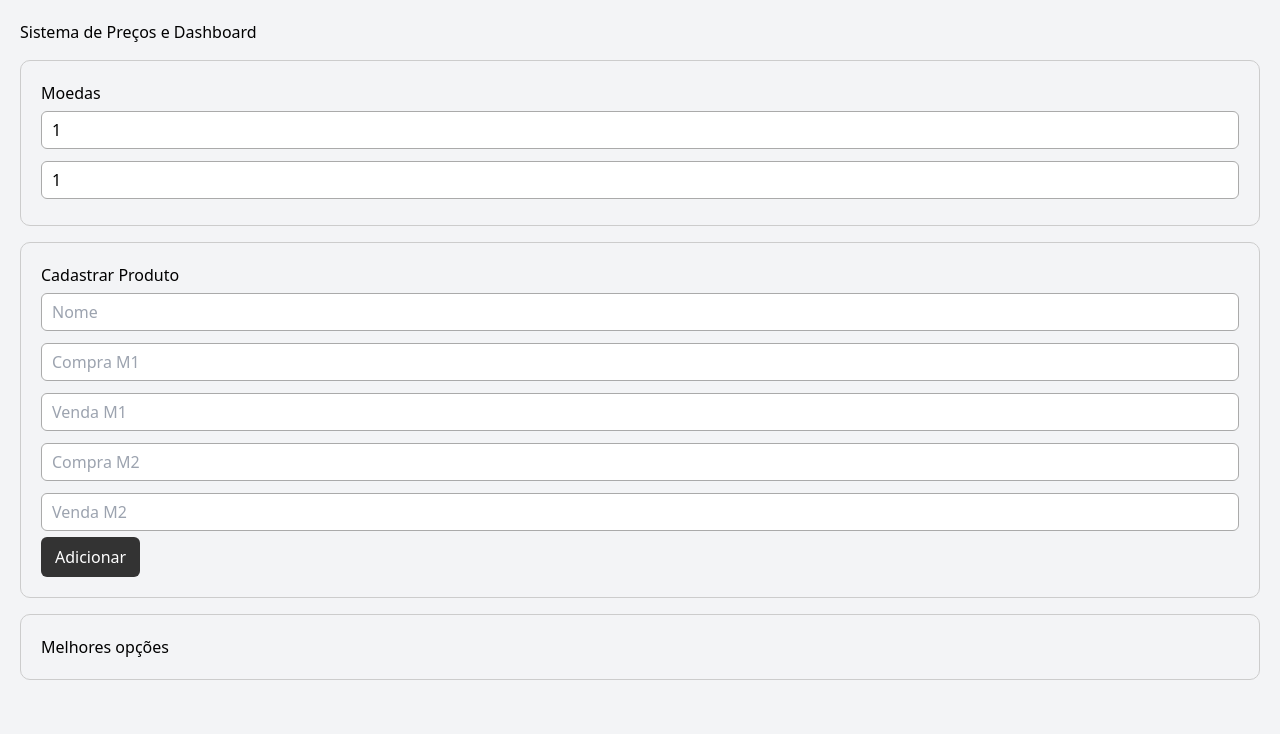
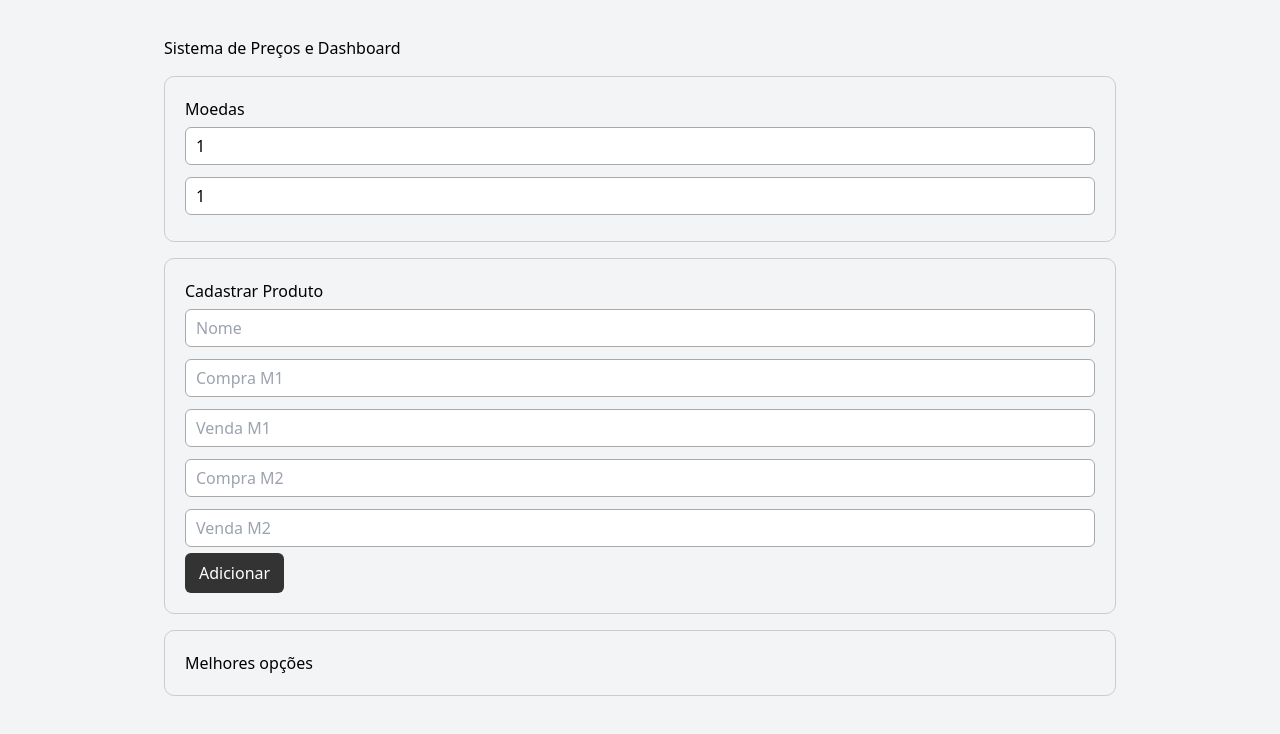
Before and after one commit to 695udud/currency-exchanger-poe, a React (Vite) app: page / in a window 1280 px wide. Shown: the top 734 px of the page. Built offline with nearby package versions, Linux system fonts and the light colour scheme.

Commit message:
Update App.jsx

```diff
--- a/src/App.jsx
+++ b/src/App.jsx
@@ -1,9 +1,8 @@
 import PrecosDashboard from "./PrecosDashboard";
-
 
 export default function App() {
   return (
-    <div>
+    <div className="p-4 max-w-5xl mx-auto">
       <PrecosDashboard />
     </div>
   );
```
